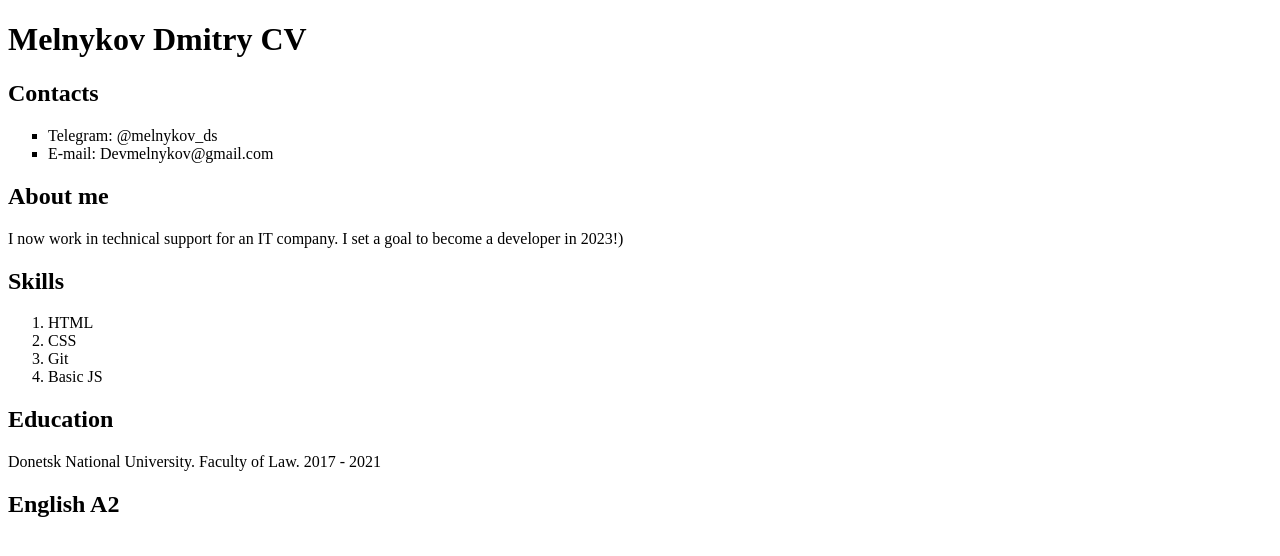
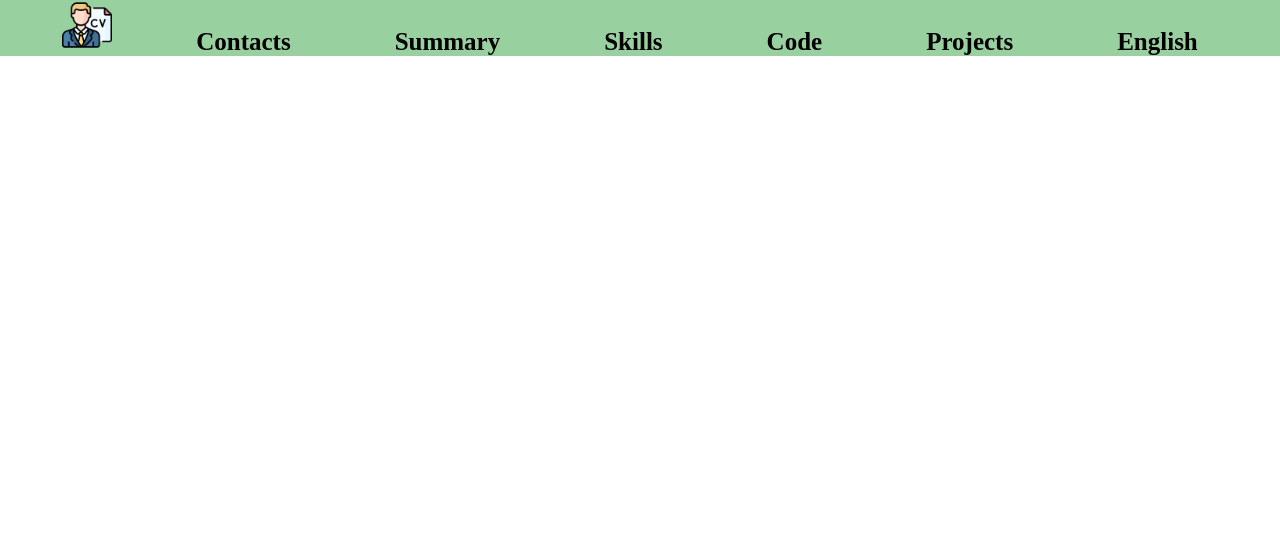
Before and after one commit to MelnykovDev/rsschool-cv, a plain HTML site: page index.html in a window 1280 px wide. Drawn offline with Linux system fonts and the light colour scheme.

Commit message:
update: add header

```diff
--- a/index.html
+++ b/index.html
@@ -5,31 +5,21 @@
     <meta http-equiv="X-UA-Compatible" content="IE=edge">
     <meta name="viewport" content="width=device-width, initial-scale=1.0">
     <link rel="stylesheet" href="style.css">
-    <title>CV</title>
+    <link rel="icon" href="./img/icon.png">
+    <title>CV Melnykov</title>
 </head>
+
 <body>
-    <h1>Melnykov Dmitry CV</h1>
-
-    <h2>Contacts</h2>
-    <ul type="square">
-        <li>Telegram: @melnykov_ds</li>
-        <li>E-mail: Devmelnykov@gmail.com</li>
-    </ul>
-
-    <h2>About me</h2>
-    <p>I now work in technical support for an IT company. I set a goal to become a developer in 2023!)</p>
-
-    <h2>Skills</h2>
-    <ol>
-        <li>HTML</li>
-        <li>CSS</li>
-        <li>Git</li>
-        <li>Basic JS</li>
-    </ol>
-
-    <h2>Education</h2>
-    <p>Donetsk National University. Faculty of Law. 2017 - 2021</p>
-
-    <h2>English A2</h2>
+    <header class="header">
+        <nav>
+            <img class="nav_logo" src="./img/icon.png" alt="icon">
+            <a class="nav_link" href="#">Contacts</a>
+            <a class="nav_link" href="#">Summary</a>
+            <a class="nav_link" href="#">Skills</a>
+            <a class="nav_link" href="#">Code</a>
+            <a class="nav_link" href="#">Projects</a>
+            <a class="nav_link" href="#">English</a>
+        </nav>
+    </header>
 </body>
 </html>
--- a/style.css
+++ b/style.css
@@ -1,3 +1,19 @@
-body {
-    font-family: serif;
+* {
+    margin: 0;
 }
+.header {
+    background-color: #99D0A0;
+    text-align: center;
+}
+.nav_logo {
+    width: 50px;
+    height: 50px;
+}
+.nav_link {
+    font-size: 25px;
+    text-decoration: none;
+    font-weight: 600;
+    color: black;
+    margin-left: 60px;
+    padding: 20px;
+}
```
Also changed, not shown: img/icon.png (added), img/photo.jpg (added).
